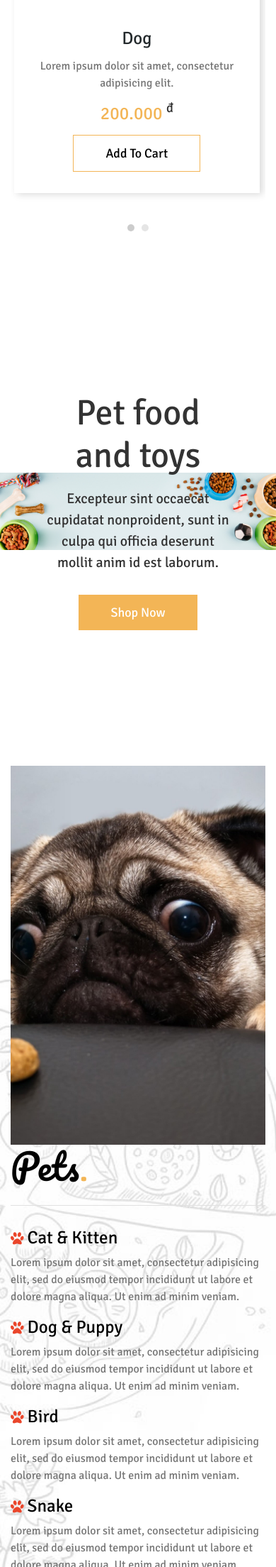
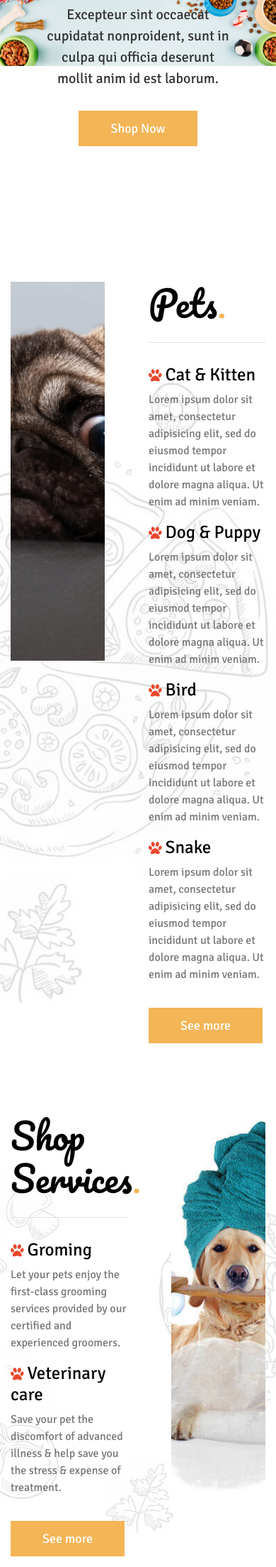
Before and after one commit to thekids1002/3KS_SHOP, a PHP site: page / in a window 390 px wide. Shown: the part 4292-6500 px from the top of the page at 71% size. Run offline with PHP 8.4, Linux system fonts and the light colour scheme.

Commit message:
Ko làm gì hết, test scrool top thoy

```diff
--- a/css/style.css
+++ b/css/style.css
@@ -13,6 +13,10 @@
   color: #333;
 }
 
+html {
+  scroll-behavior: smooth;
+}
+
 @keyframes fadeInUp {
   from {
     transform: translate3d(0, 20px, 0)
--- a/js/main.js
+++ b/js/main.js
@@ -1,8 +1,8 @@
-$(document).ready(function() {
-    $("#search-inp").focusin(function() {
+$(document).ready(function () {
+    $("#search-inp").focusin(function () {
         $("#result-search").css("display", "block");
     });
-    $("#search-inp").focusout(function() {
+    $("#search-inp").focusout(function () {
         $("#result-search").css("display", "none");
     });
 });
--- a/templates/content.php
+++ b/templates/content.php
@@ -170,7 +170,7 @@
         <div class="carousel-inner">
           <div class="carousel-item active">
             <div class="row">
-              <div class="col-xl-4 col-md-6 col-12 card">
+              <div class="col-4 card">
                 <a href="" class="card-link">
                   <div class="card-img">
                     <img src="https://timesofindia.indiatimes.com/photo/67586673.cms" alt="product" class="card-img-top">
@@ -183,7 +183,7 @@
                   </div>
                 </a>
               </div>
-              <div class="col-xl-4 col-md-6 col-12 card">
+              <div class="col-4 card">
                 <a href="" class="card-link">
                   <div class="card-img">
                     <img src="https://timesofindia.indiatimes.com/photo/67586673.cms" alt="product" class="card-img-top">
@@ -196,7 +196,7 @@
                   </div>
                 </a>
               </div>
-              <div class="col-xl-4 col-md-6 col-12 card">
+              <div class="col-4 card">
                 <a href="" class="card-link">
                   <div class="card-img">
                     <img src="https://timesofindia.indiatimes.com/photo/67586673.cms" alt="product" class="card-img-top">
@@ -214,7 +214,7 @@
 
           <div class="carousel-item">
             <div class="row">
-              <div class="col-xl-4 col-md-6 col-12 card">
+              <div class="col-4 card">
                 <a href="" class="card-link">
                   <div class="card-img">
                     <img src="https://timesofindia.indiatimes.com/photo/67586673.cms" alt="product" class="card-img-top">
@@ -227,7 +227,7 @@
                   </div>
                 </a>
               </div>
-              <div class="col-xl-4 col-md-6 col-12 card">
+              <div class="col-4 card">
                 <a href="" class="card-link">
                   <div class="card-img">
                     <img src="https://timesofindia.indiatimes.com/photo/67586673.cms" alt="product" class="card-img-top">
@@ -240,7 +240,7 @@
                   </div>
                 </a>
               </div>
-              <div class="col-xl-4 col-md-6 col-12 card">
+              <div class="col-4 card">
                 <a href="" class="card-link">
                   <div class="card-img">
                     <img src="https://timesofindia.indiatimes.com/photo/67586673.cms" alt="product" class="card-img-top">
@@ -278,12 +278,12 @@
     <div class="menu-box pets-box">
       <div class="container">
         <div class="row">
-          <div class="col-lg-5 col-md-12 col-12">
+          <div class="col-5">
             <div class="img-holder">
               <img src="./img/content/menu-content.jpg" alt="">
             </div>
           </div>
-          <div class="col-lg-6 offset-lg-1 col-md-12 col-12">
+          <div class="col-6 offset-1">
             <div class="menu-holder">
               <h2 class="menu-title">Pets<span class="dots">.</span></h2>
               <ul class="menu-list">
@@ -322,7 +322,7 @@
     <div class="menu-box service-box">
       <div class="container">
         <div class="row">
-          <div class="col-lg-6 col-md-12 col-12">
+          <div class="col-6">
             <div class="menu-holder">
               <h2 class="menu-title">Shop Services<span class="dots">.</span></h2>
               <ul class="menu-list">
@@ -340,7 +340,7 @@
               <button type="button" class="ntn button button-primary">See more</button>
             </div>
           </div>
-          <div class="col-lg-5 offset-lg-1 col-md-12 col-12">
+          <div class="col-5 offset-1">
             <div class="img-holder">
               <img src="./img/content/menu-content-01.jpg" alt="">
             </div>
@@ -351,12 +351,12 @@
     <div class="menu-box other-box">
       <div class="container">
         <div class="row">
-          <div class="col-lg-5 col-md-12 col-12">
+          <div class="col-5">
             <div class="img-holder">
               <img src="./img/content/menu-content-02.jpg" alt="">
             </div>
           </div>
-          <div class="col-lg-6 offset-lg-1 col-md-12 col-12">
+          <div class="col-6 offset-1">
             <div class="menu-holder">
               <h2 class="menu-title">Items for pets<span class="dots">.</span></h2>
               <ul class="menu-list">
@@ -481,6 +481,5 @@
 <!--             SCROLL TOP                  -->
 <!-- ======================================= -->
 <div class="scroll-top" id="scroll-top">
-  <a href="#top-bar"><i class="fa fa-chevron-up" aria-hidden="true"></i>
-  </a>
+  <a href="#top-bar"><i class="fa fa-chevron-up" aria-hidden="true"></i></a>
 </div>
```
